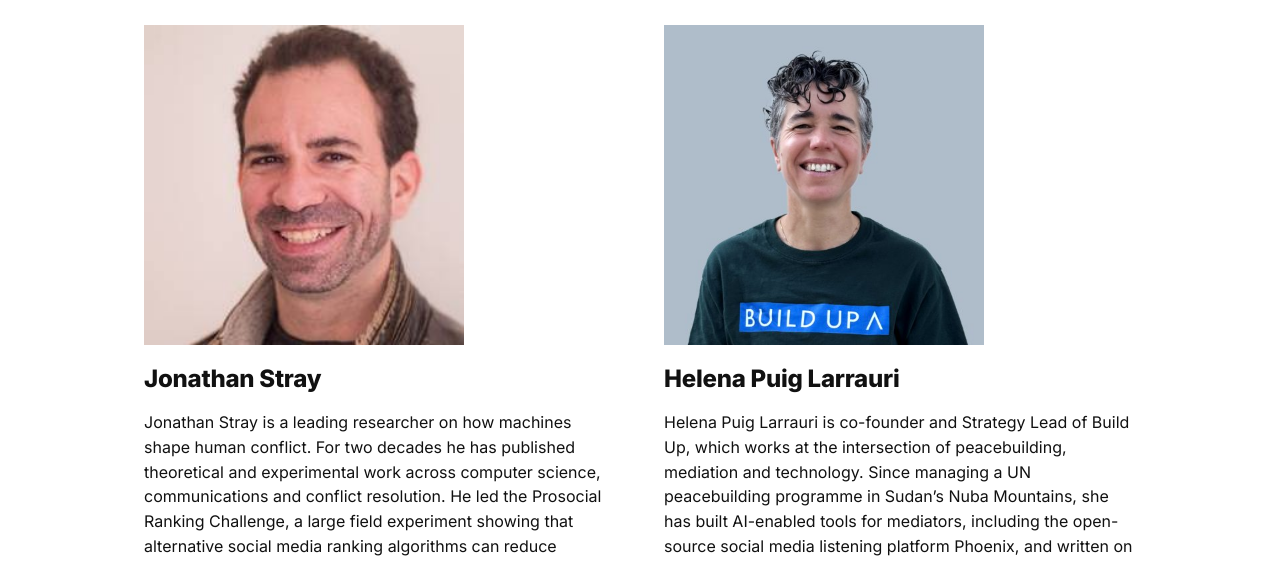
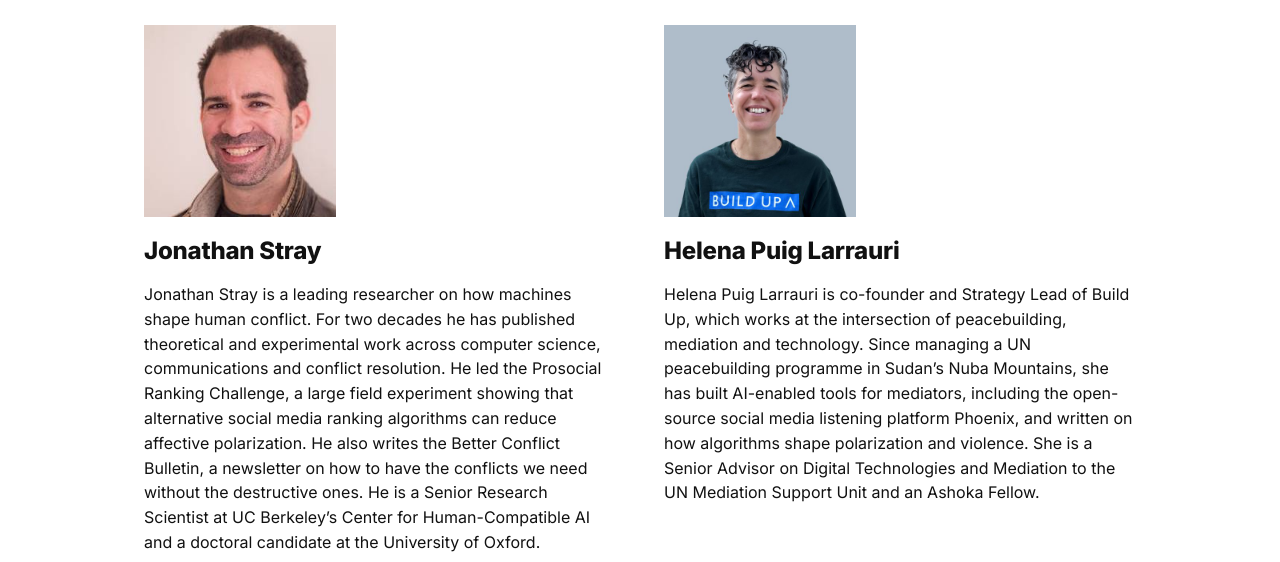
Before and after one commit to jstray/aipri-website, a plain HTML site: page people.html in a window 1280 px wide. Shown: the part 231-793 px from the top of the page. Drawn offline with Linux system fonts and the light colour scheme.

Commit message:
Shrink people photos to 60%

```diff
--- a/style.css
+++ b/style.css
@@ -18,7 +18,7 @@ h2{font-size:1.5rem;line-height:1.2;letter-spacing:-.01em;font-weight:800;margin
 p{max-width:40em}
 .more{display:inline-block;margin-top:16px;font-weight:700;text-decoration:none;border-bottom:3px solid var(--accent);color:var(--ink);padding-bottom:2px}
 .people{display:grid;grid-template-columns:repeat(auto-fit,minmax(280px,1fr));gap:48px;margin-top:16px}
-.person img{width:100%;max-width:320px;aspect-ratio:1;object-fit:cover;background:var(--line);display:block;margin-bottom:20px}
+.person img{width:192px;max-width:100%;aspect-ratio:1;object-fit:cover;background:var(--line);display:block;margin-bottom:20px}
 .placeholder{background:#fff3b0;padding:0 4px}
 ol.research{list-style:none;padding:0;margin:0;counter-reset:r;border-top:1px solid var(--ink)}
 ol.research li{counter-increment:r;display:grid;grid-template-columns:72px 1fr;gap:8px;padding:32px 0;border-bottom:1px solid var(--line)}
```
